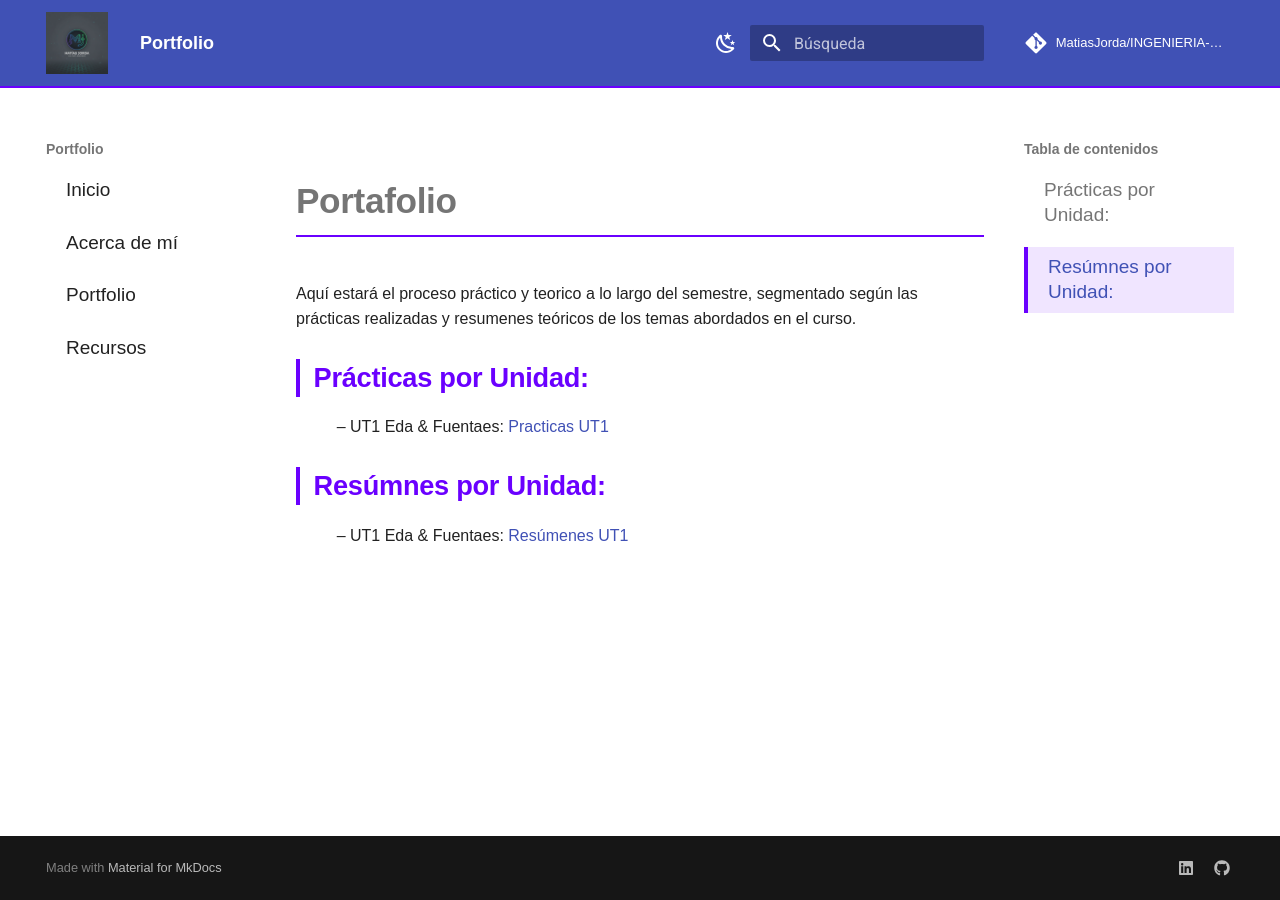
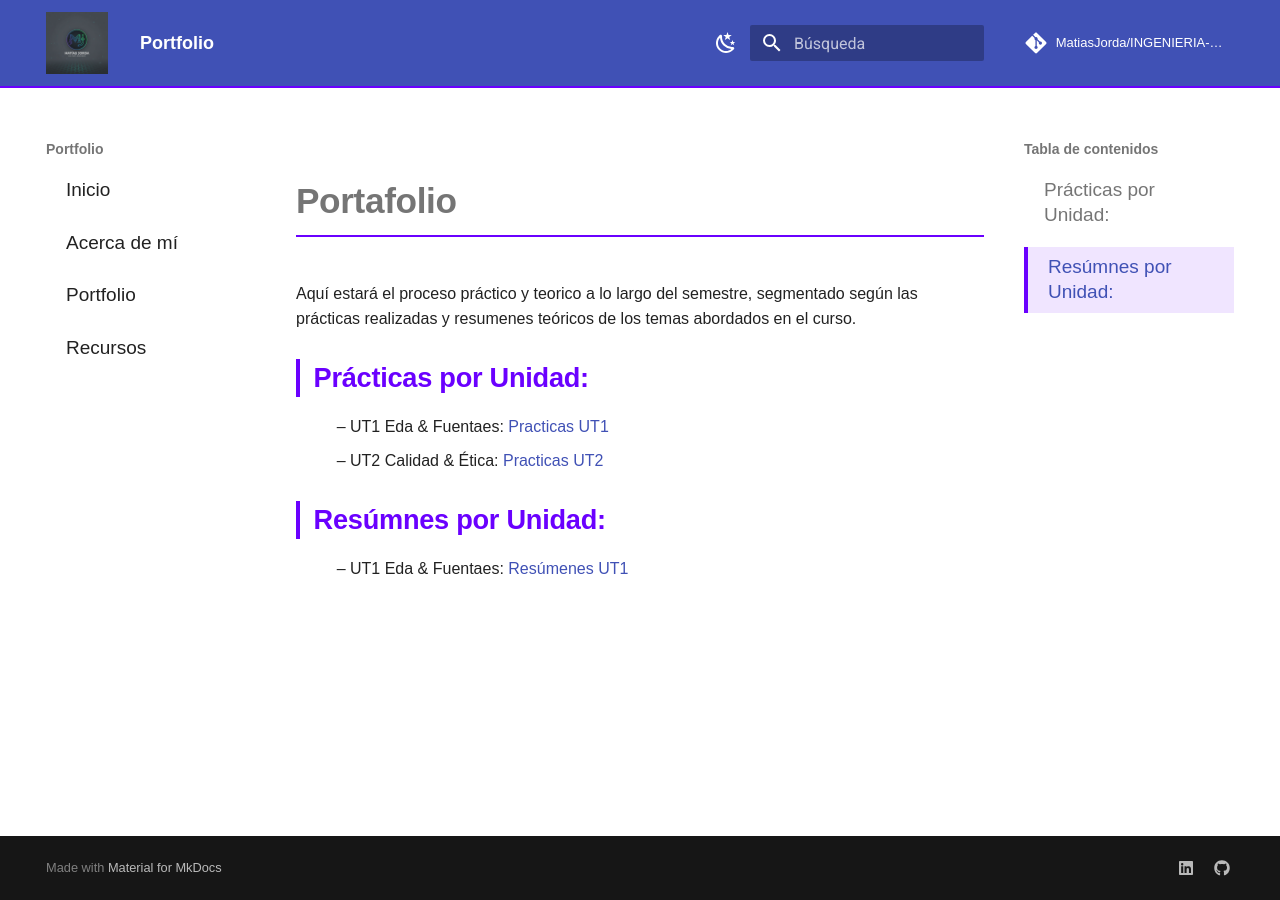
Before and after one commit to MatiasJorda/INGENIERIA-DATOS, an MkDocs documentation site: the page built from docs/portfolio/index.md, in a window 1280 px wide. Built offline with MkDocs 1.6.1 and Material for MkDocs 9.7.7, drawn with Linux system fonts in a browser that asks for light colours; comment, search, counter and statistics services are not loaded.

Commit message:
Update index.md UT2

```diff
--- a/docs/portfolio/index.md
+++ b/docs/portfolio/index.md
@@ -11,6 +11,8 @@ Aquí estará el proceso práctico y teorico a lo largo del semestre, segmentado
 ## **Prácticas por Unidad:**
 
 - UT1 Eda & Fuentaes: [Practicas UT1](UT1/01-Main.md)
+- UT2 Calidad & Ética: [Practicas UT2](UT2/02-Main.md)
+
 
 ## **Resúmnes por Unidad:**
 
```
